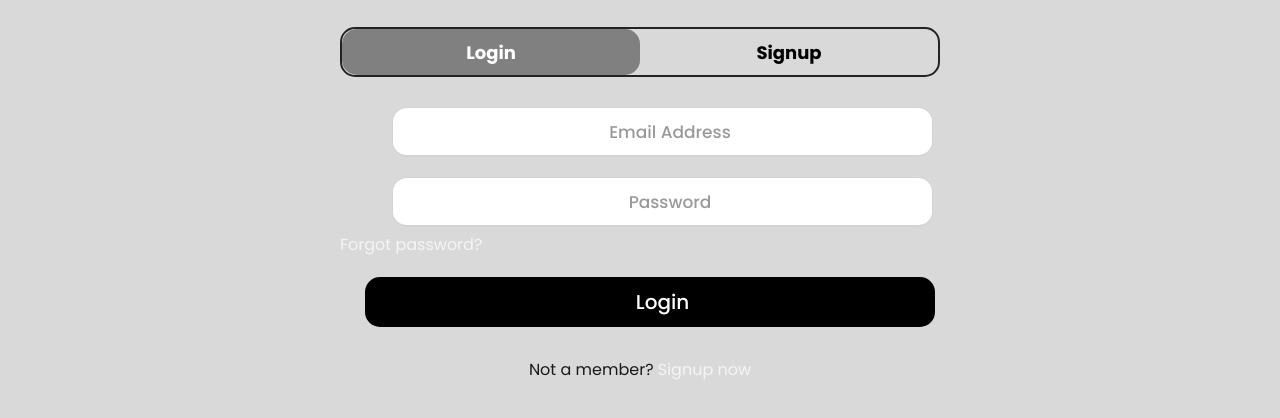
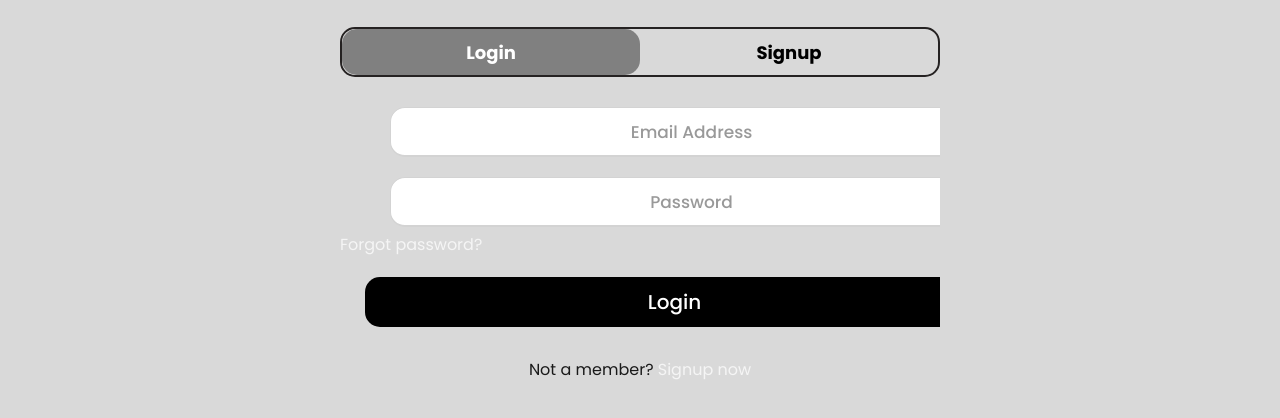
Before and after one commit to Joelkkimani/Frantikie, a plain HTML site: page join.html in a window 1280 px wide. Shown: the part 252-670 px from the top of the page. Drawn offline with Linux system fonts and the light colour scheme.

Commit message:
Update join.html

```diff
--- a/join.html
+++ b/join.html
@@ -234,14 +234,14 @@ input[type="radio"] {
 }
 .form-inner form .field {
   height: 50px;
-  width: 95%;
+  width: 99%;
   margin-top: 20px;
 margin-left:25px;
   text-align:center;
 }
 .form-inner form .field input {
   height: 100%;
-  width: 95%;
+  width: 99%;
   outline: none;
   padding-left: 15px;
 margin-left:25px;
@@ -281,10 +281,11 @@ form .field input:focus::placeholder {
 }
 form .btn {
   height: 50px;
-  width: 60%;
+  width: 50%;
   border-radius: 15px;
   position: relative;
   overflow: hidden;
+margin-left:25px;
 }
 form .btn .btn-layer {
   height: 100%;
@@ -305,7 +306,6 @@ form .btn input[type="submit"] {
   height: 100%;
   width: 40%;
   z-index: 1;
-margin-left:25px;
   position: relative;
   background: none;
   border: none;
```
